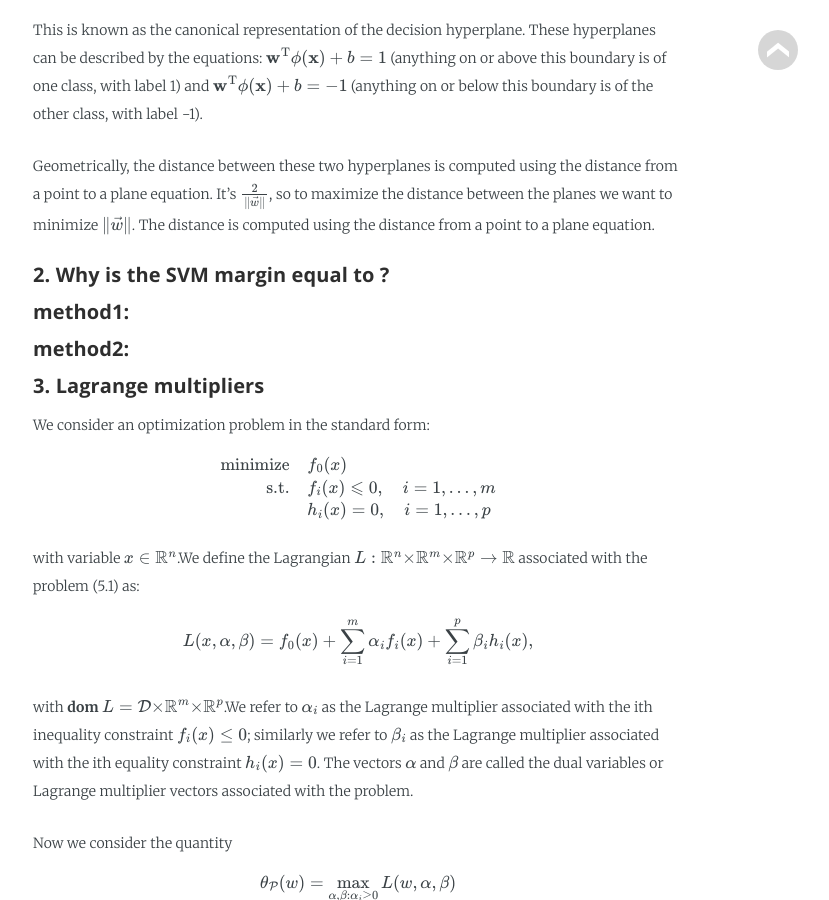
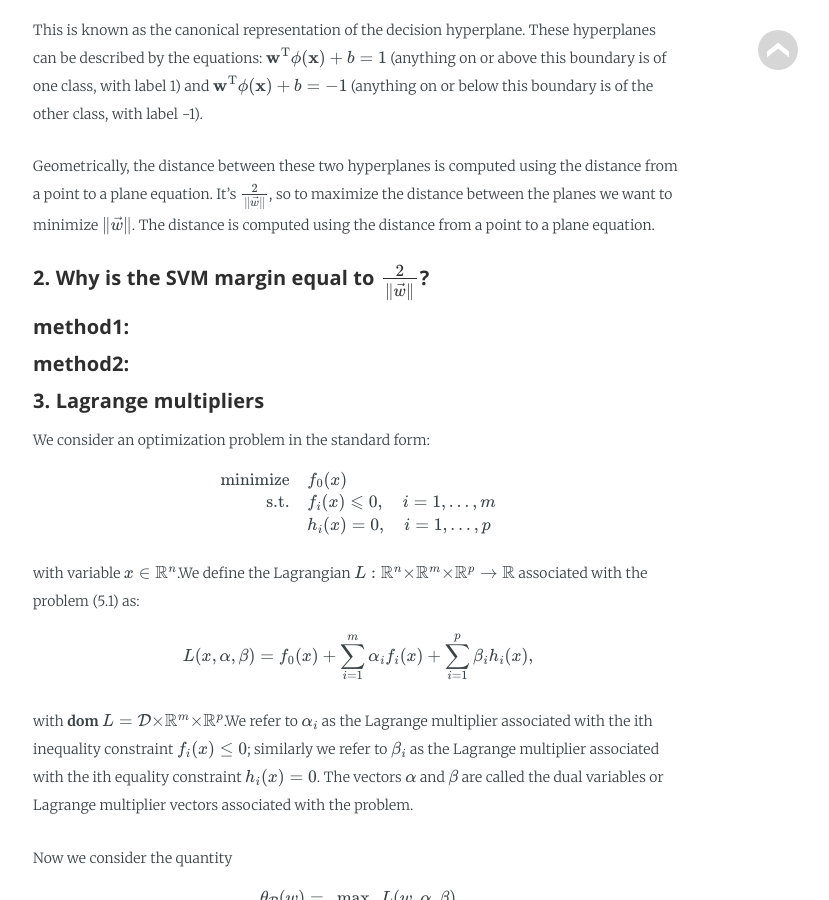
Before and after one commit to TyrionBian/tyrionbian.github.io, a Jekyll site: the page built from _posts/2020-06-09-Support Vector Machine.md, in a window 1280 px wide and 900 px high, scrolled down 2406 px. Shown: the whole window, without its empty margins (282-1111 px from the left). Built offline with Jekyll 4.4.1, drawn with Linux system fonts in a browser that asks for light colours; some web fonts are replaced; formulas are drawn with MathJax 3.

Commit message:
Update 2020-06-09-Support Vector Machine.md

```diff
--- a/_posts/2020-06-09-Support Vector Machine.md
+++ b/_posts/2020-06-09-Support Vector Machine.md
@@ -56,7 +56,7 @@ ${\bf w}^{\rm{T}}\phi({\bf x}) + b = -1$ (anything on or below this boundary is
 
 Geometrically, the distance between these two hyperplanes is computed using the distance from a point to a plane equation. It's $\frac {2}{\Vert{\vec {w}}\Vert}$, so to maximize the distance between the planes we want to minimize $\Vert \vec{w} \Vert$. The distance is computed using the distance from a point to a plane equation.
 
-#### 2. Why is the SVM margin equal to ?
+#### 2. Why is the SVM margin equal to $\frac {2}{\Vert \vec{w} \Vert}$?
 
 ###### method1:
 
```
